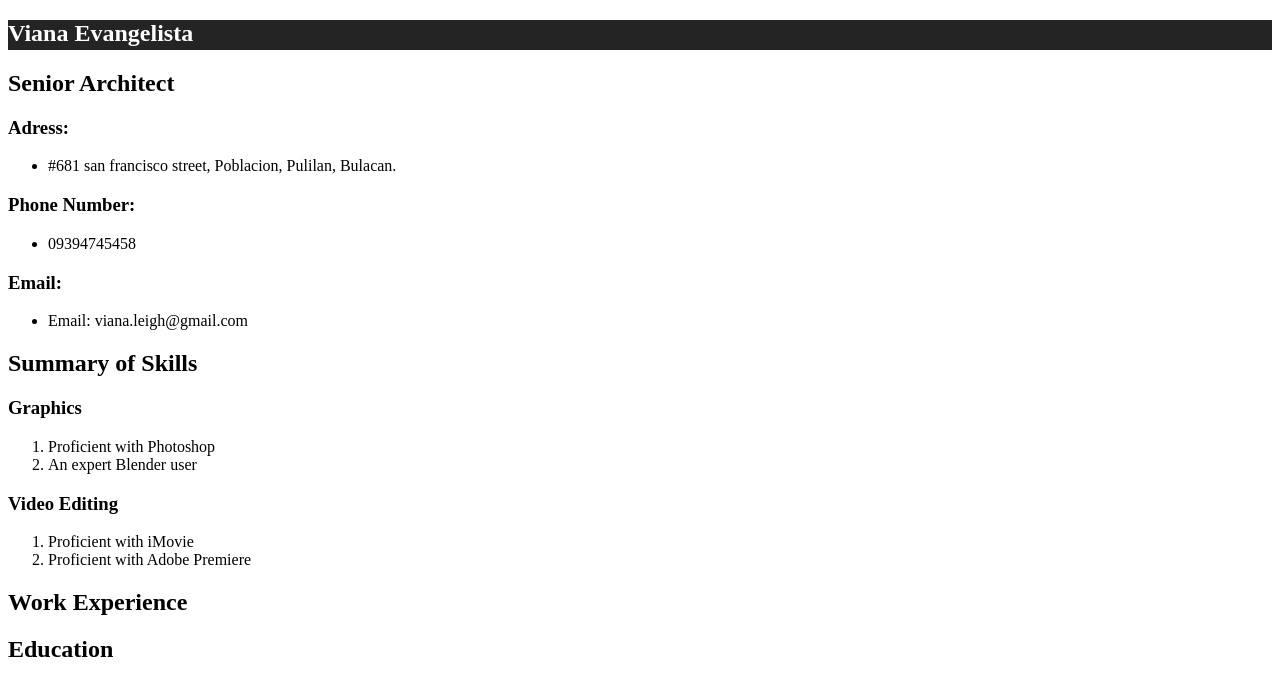
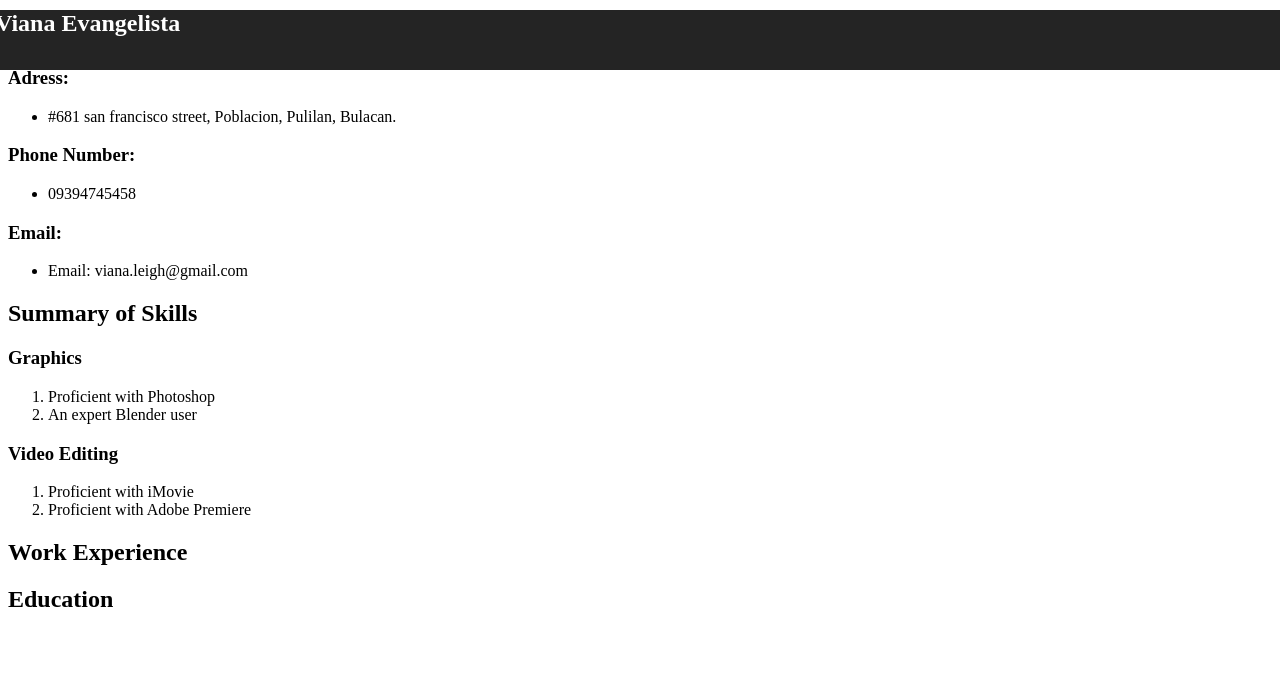
Before and after one commit to evangelistaviana/evangelistaviana.github.io, a plain HTML site: page index.html in a window 1280 px wide. Drawn offline with Linux system fonts and the light colour scheme.

Commit message:
Update style.css

```diff
--- a/style.css
+++ b/style.css
@@ -1,6 +1,9 @@
 .header{
 background-color:#242424;
-width:100%;
-height:30px;
+width:110%;
+top:-10px;
+height:60px;
 color: white;
+position:fixed;
+margin-left:-13px;
 }
```
